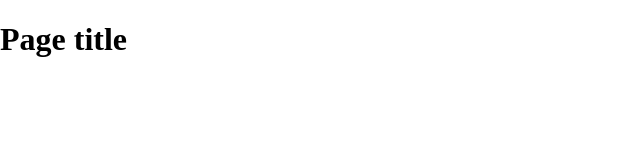
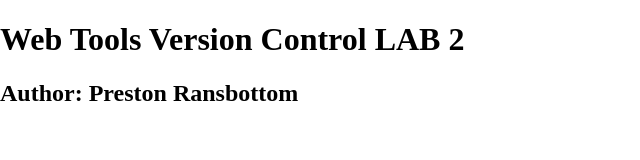
Before and after one commit to ranstop/WebtoolsgithubRansbottom, a plain HTML site: page index.html in a window 1280 px wide. Shown: the whole page, without its empty margins (0-640 px from the left). Drawn offline with nearby package versions, Linux system fonts and the light colour scheme.

Commit message:
Changed H1 and added H2 elements
Changed the H1 heading and added a h2 header tag.

```diff
--- a/index.html
+++ b/index.html
@@ -14,7 +14,8 @@
     </head>
     <body>
     <header>
-	<h1>Page title</h1>
+	<h1>Web Tools Version Control LAB 2</h1>
+	<h2>Author: Preston Ransbottom</h2>
     </header>
     <nav id="pageNav">
     </nav>
```
